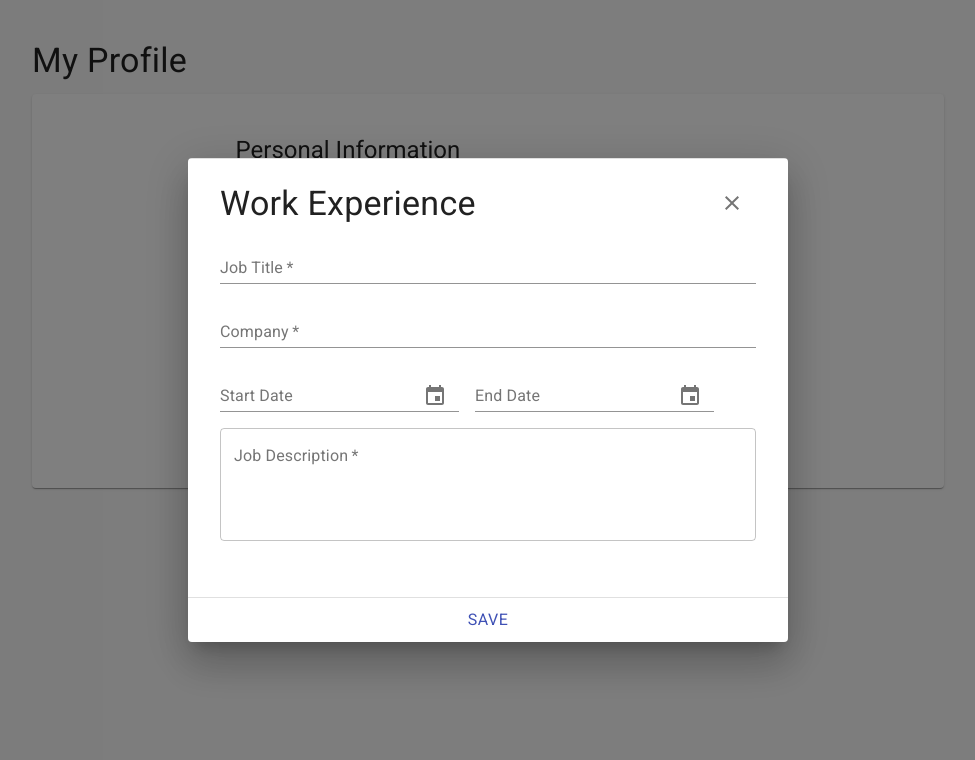
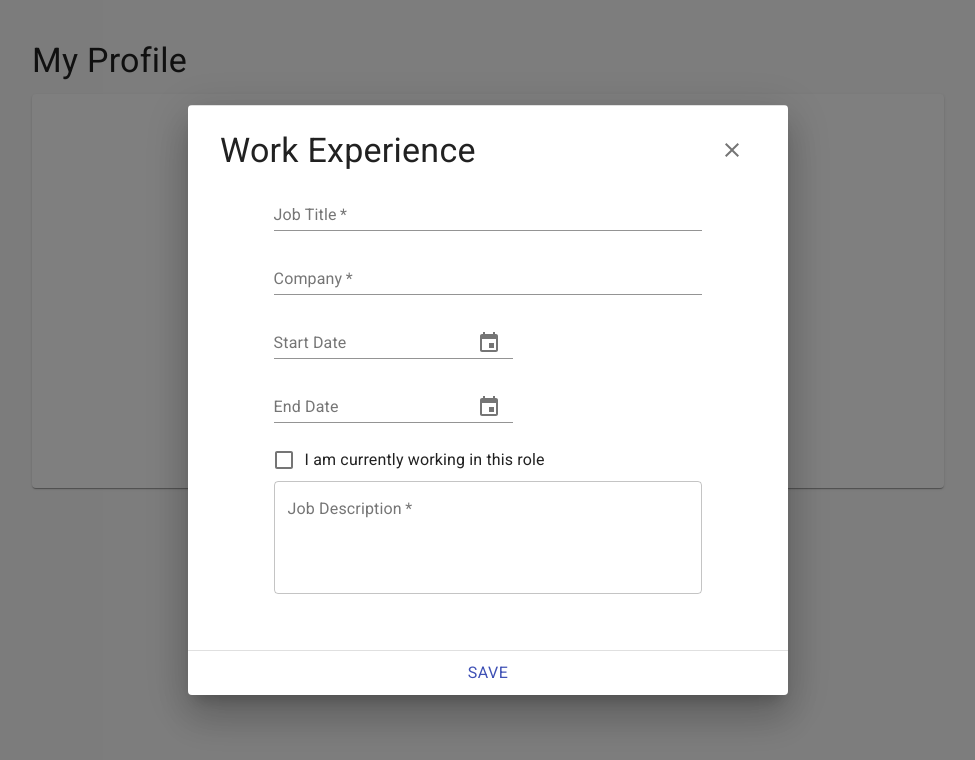
Before and after one commit to leannechen/material-ui-form, a React (Create React App) app: page / in a window 1280 px wide. Both pictures are taken after typing "Sample", "Sample" into the empty fields and a click on the button "ADD". Shown: the top 760 px of the page, without its empty margins (152-1127 px from the left). Built offline with nearby package versions, Linux system fonts and the light colour scheme.

Commit message:
Modify dialog's form width

```diff
--- a/src/App.js
+++ b/src/App.js
@@ -1,8 +1,8 @@
-import React, { Fragment, useState } from 'react';
+import React, { useState } from 'react';
 import { MuiPickersUtilsProvider, KeyboardDatePicker } from '@material-ui/pickers';
 import DateFnsUtils from '@date-io/date-fns';
 import { makeStyles } from '@material-ui/core/styles';
-import { Container, CssBaseline, Typography, Paper, Box, Button, TextField, Dialog, DialogContent, IconButton } from '@material-ui/core';
+import { Container, CssBaseline, Typography, Paper, Box, Button, TextField, Dialog, DialogContent, IconButton, FormControlLabel, Checkbox } from '@material-ui/core';
 import CloseIcon from '@material-ui/icons/Close';
 import AddIcon from '@material-ui/icons/Add';
 
@@ -58,6 +58,10 @@ const useStyles = makeStyles((theme) => ({
   datePicker: {
     marginBottom: theme.spacing(2),
     marginRight: theme.spacing(2),
+  },
+  dialogFormContainer: {
+    width: `80%`,
+    margin: `auto`,
   }
 }));
 
@@ -66,6 +70,7 @@ function App() {
   const [ isEditing, setIsEditing ] = useState(true);
   const [ isShowModal, setIsShowModal ] = useState(false);
   const [ testDate, setTestDate ] = useState(null);
+  const [ isCurrentWork, setIsCurrentWork ] = useState(false);
 
   const handleClickStartEdit = () => {
     setIsEditing(isEditing => !isEditing);
@@ -165,7 +170,6 @@ function App() {
       </Container>
       <Dialog
         maxWidth="sm"
-        fullWidth={true}
         className={classes.dialog}
         open={isShowModal}
         onClose={handleCloseModal}
@@ -184,6 +188,7 @@ function App() {
               <CloseIcon />
             </IconButton>
           </div>
+          <div className={classes.dialogFormContainer}>
             <TextField
               label="Job Title"
               className={classes.textField}
@@ -218,7 +223,6 @@ function App() {
             />
             <KeyboardDatePicker
               className={classes.datePicker}
-            // disableToolbar
               autoOk={true}
               variant="inline"
               format="MM/dd/yyyy"
@@ -229,6 +233,17 @@ function App() {
               KeyboardButtonProps={{
                 'aria-label': 'Change end date of the job',
               }}
+            />
+            <FormControlLabel
+              control={
+                <Checkbox
+                  checked={isCurrentWork}
+                  onChange={(e) => { setIsCurrentWork(e.target.checked) }}
+                  name="isCurrentWork"
+                  color="primary"
+                />
+              }
+              label="I am currently working in this role"
             />
             <TextField
               label="Job Description"
@@ -242,6 +257,7 @@ function App() {
               placeholder="Describe your works"
               onChange={() => {}}
             />
+          </div>
         </DialogContent>
         <Button
           color="primary"
```
Lines whose indentation alone changed are shown as unchanged.
